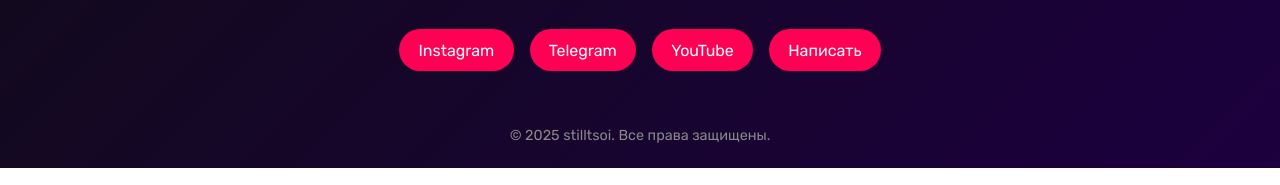
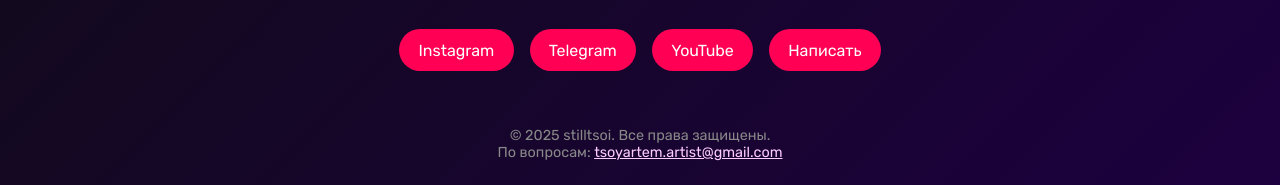
Before and after one commit to sillytsoi/stilltsoysite, a plain HTML site: page index.html in a window 1280 px wide. Shown: the part 733-918 px from the top of the page. Drawn offline with Linux system fonts and the light colour scheme.

Commit message:
Add files via upload

```diff
--- a/index.html
+++ b/index.html
@@ -130,7 +130,9 @@
   </div>
 
   <footer>
-    &copy; 2025 stilltsoi. Все права защищены.
+    &copy; 2025 stilltsoi. Все права защищены.<br>
+    По вопросам: <a href="mailto:tsoyartem98@gmail.com" style="color: #ffccff;">tsoyartem.artist@gmail.com</a>
   </footer>
+
 </body>
 </html>
```
